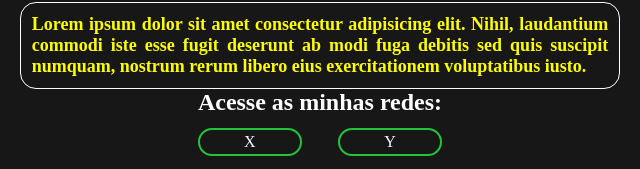
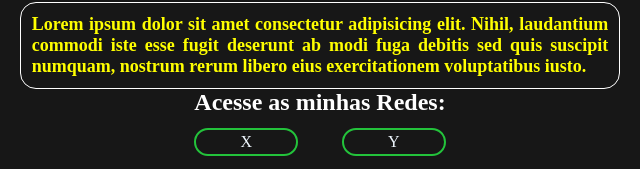
Before and after one commit to limonheiro/landpage, a plain HTML site: page index2.html in a window 1280 px wide. Shown: the part 963-1132 px from the top of the page, 320-960 px from the left. Drawn offline with Linux system fonts and the light colour scheme.

Commit message:
change index2.html

```diff
--- a/index2.html
+++ b/index2.html
@@ -58,7 +58,7 @@
 
         <div class="redes">
             <h2>
-                Acesse as minhas redes:
+                Acesse as minhas Redes:
             </h2>
             <div class="redes_link">
                 <a href="http://x.com">X</a>
```
